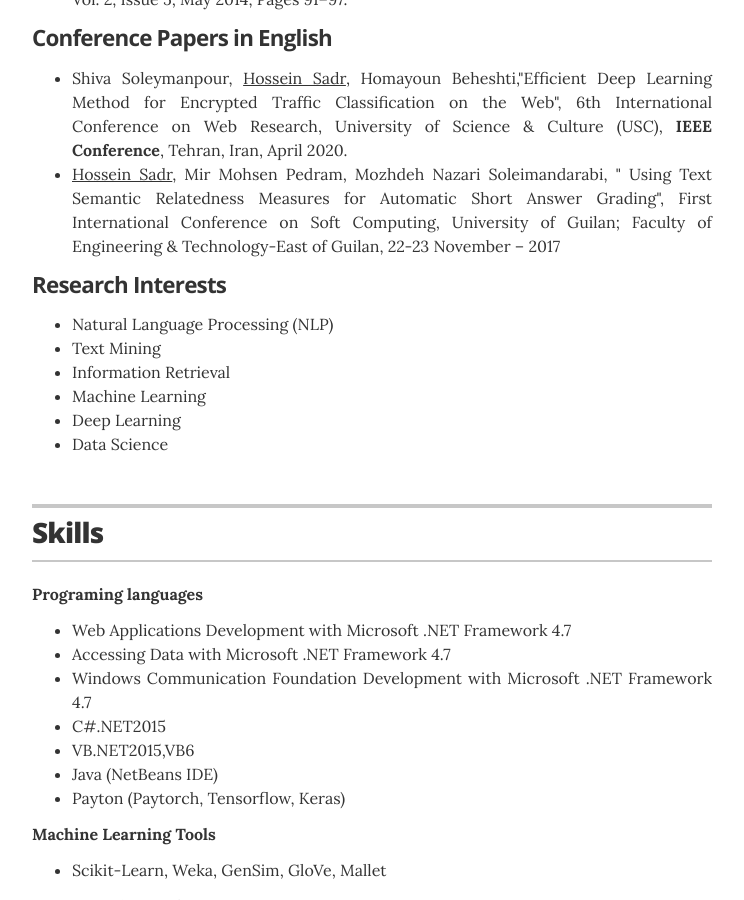
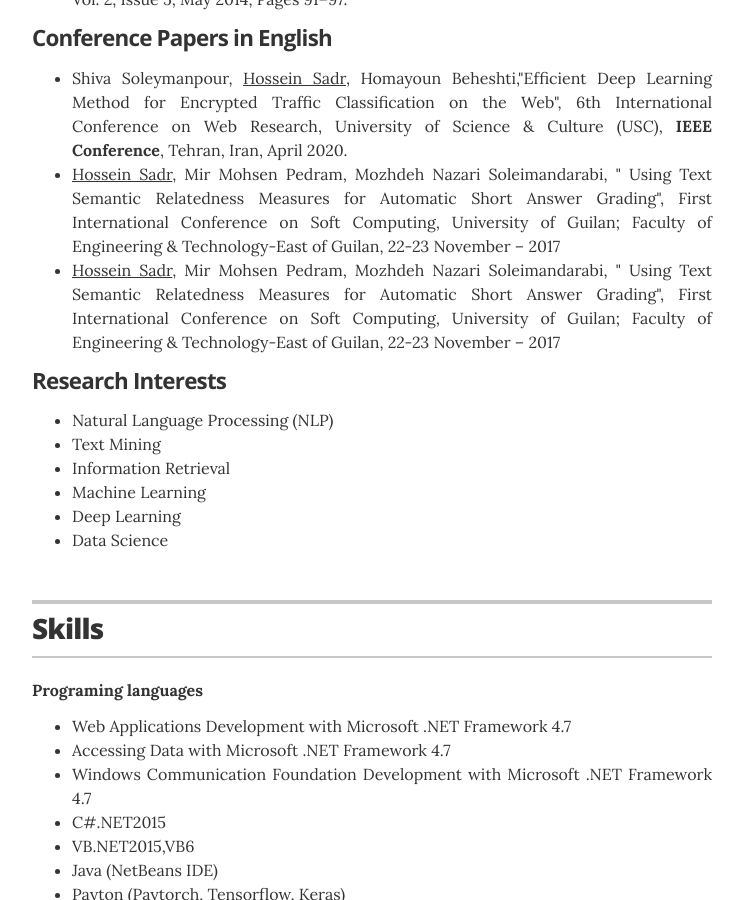
Before and after one commit to hosseinsadr/hosseinsadr.github.io, a Jekyll site: the page built from index.html, in a window 1280 px wide and 900 px high, scrolled down 3617 px. Shown: the whole window, without its empty margins (268-1012 px from the left). Built offline with Jekyll 4.4.1, drawn with Linux system fonts in a browser that asks for light colours.

Commit message:
Update projects.yml

```diff
--- a/_data/projects.yml
+++ b/_data/projects.yml
@@ -14,7 +14,7 @@
 # Conference Papers in English
 - project: Conference Papers in English
   # url: "#"
-  description: <ul class="resume-item-list"><li>Shiva Soleymanpour, <u>Hossein Sadr</u>, Homayoun Beheshti,"Efficient Deep Learning Method for Encrypted Traffic Classification on the Web", 6th International Conference on Web Research, University of Science & Culture (USC), <b>IEEE Conference</b>, Tehran, Iran, April 2020.</li> <li><u>Hossein Sadr</u>, Mir Mohsen Pedram, Mozhdeh Nazari Soleimandarabi, " Using Text Semantic Relatedness Measures for Automatic Short Answer Grading", First International Conference on Soft Computing, University of Guilan; Faculty of Engineering & Technology-East of Guilan, 22-23 November – 2017</li></ul>
+  description: <ul class="resume-item-list"><li>Shiva Soleymanpour, <u>Hossein Sadr</u>, Homayoun Beheshti,"Efficient Deep Learning Method for Encrypted Traffic Classification on the Web", 6th International Conference on Web Research, University of Science & Culture (USC), <b>IEEE Conference</b>, Tehran, Iran, April 2020.</li><li><u>Hossein Sadr</u>, Mir Mohsen Pedram, Mozhdeh Nazari Soleimandarabi, " Using Text Semantic Relatedness Measures for Automatic Short Answer Grading", First International Conference on Soft Computing, University of Guilan; Faculty of Engineering & Technology-East of Guilan, 22-23 November – 2017</li> <li><u>Hossein Sadr</u>, Mir Mohsen Pedram, Mozhdeh Nazari Soleimandarabi, " Using Text Semantic Relatedness Measures for Automatic Short Answer Grading", First International Conference on Soft Computing, University of Guilan; Faculty of Engineering & Technology-East of Guilan, 22-23 November – 2017</li></ul>
 
   # Research Interests
 - project: Research Interests
```
